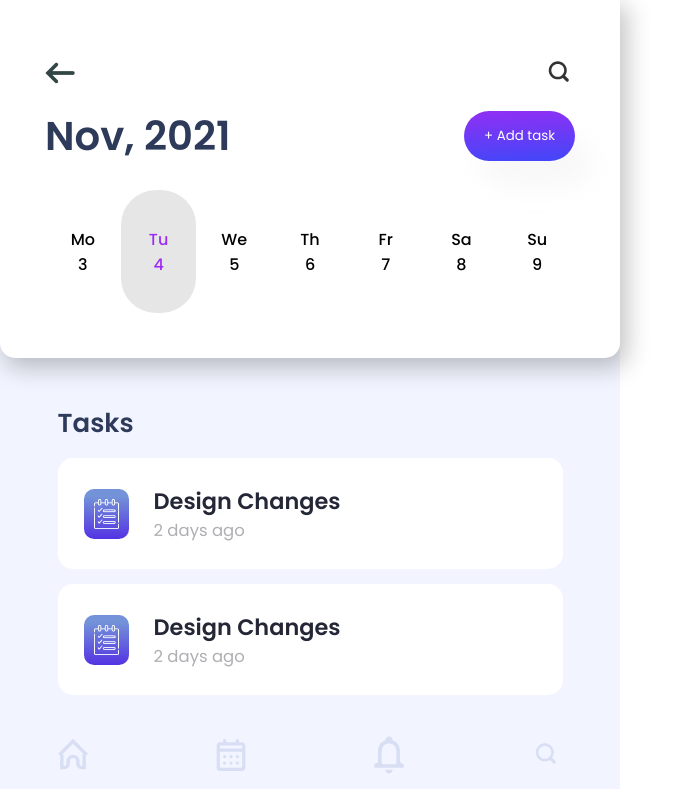
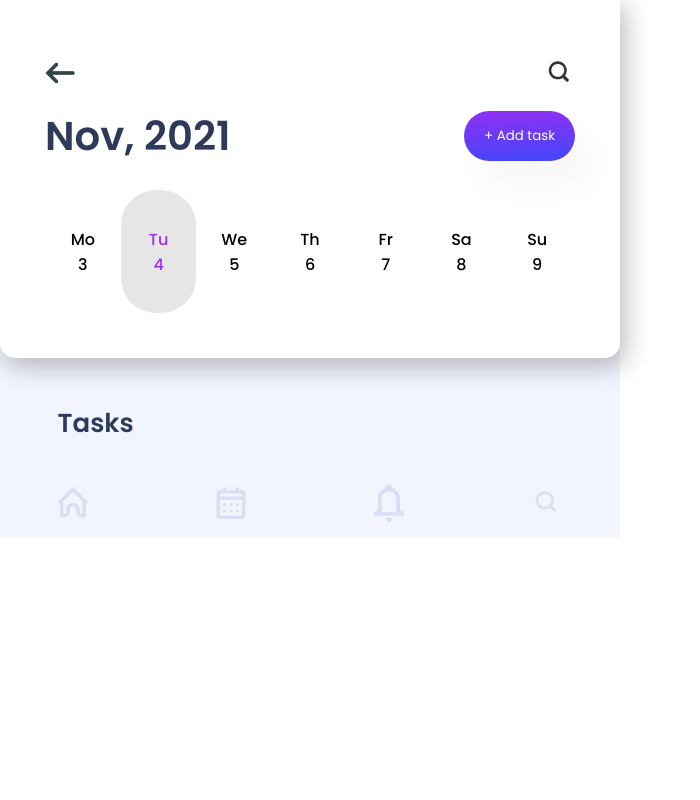
Before and after one commit to AsliddinHamrayev/Todo, a Vue app: page /tasks in a window 1280 px wide. Shown: the whole page, without its empty margins (0-700 px from the left). Built offline with nearby package versions, Linux system fonts and the light colour scheme; the HTML template or start-up script is replaced by a standard one.

Commit message:
Add task

```diff
--- a/package.json
+++ b/package.json
@@ -8,6 +8,7 @@
     "lint": "vue-cli-service lint"
   },
   "dependencies": {
+    "npm": "^8.1.4",
     "swiper": "^7.3.1",
     "vue": "^2.6.11",
     "vue-carousel-card": "^2.0.0",
--- a/src/App.vue
+++ b/src/App.vue
@@ -3,6 +3,12 @@
     <router-view/>
   </div>
 </template>
+
+<script>
+export default {
+
+}
+</script>
 
 <style>
 @import url('https://fonts.googleapis.com/css2?family=Fira+Sans:wght@200;300;400;500;600&display=swap');
--- a/src/components/Progress.vue
+++ b/src/components/Progress.vue
@@ -3,19 +3,11 @@
       <div class="container">
           <div class="progress-content">
               <div class="task-box">
-                  <div class="card-task">
+                  <div class="card-task" v-for="(note, index) in notes" :key="index">
                       <img src="../assets/10.png" class="task__img" alt="">
                       <div class="task-text-box">
-                          <h1 class="task-text__title">Design Changes</h1>
-                          <h4 class="task-text__description">2 days ago</h4>
-                      </div>
-                  </div>
-
-                  <div class="card-task">
-                      <img src="../assets/10.png" class="task__img" alt="">
-                      <div class="task-text-box">
-                          <h1 class="task-text__title">Design Changes</h1>
-                          <h4 class="task-text__description">2 days ago</h4>
+                          <h1 class="task-text__title">{{ note.Name }}</h1>
+                          <h4 class="task-text__description">{{ note.Date }}</h4>
                       </div>
                   </div>
               </div>
@@ -27,7 +19,7 @@
 
 <script>
 export default {
-
+//  props: notes,
 }
 </script>
 
--- a/src/router/index.js
+++ b/src/router/index.js
@@ -13,7 +13,6 @@ const routes = [
   {
     path: '/tasks',
     name: 'Task',
-
     component: function () {
       return import('../views/Tasks.vue')
     }
--- a/src/views/CreateTask.vue
+++ b/src/views/CreateTask.vue
@@ -21,11 +21,11 @@
                         </svg>
                     </i></button>
             </div>
+            <div class="form" @submit.prevent="AddNewNote">
             <h1 class="name__title">Name</h1>
-            <input type="text" class="input__name" placeholder="Task name">
+            <input type="text" class="input__name" placeholder="Task name" v-model="NoteName">
             <h1 class="name__title">Date</h1>
-            <input type="number" class="input__name" placeholder="Date">
-        </div>
+            <input type="number" class="input__name" placeholder="Date" v-model="NoteDate">
 
         <div class="content-bottom">
             <div class="time-box">
@@ -43,6 +43,7 @@
             <p class="main__text">Lorem ipsum dolor sit amet, er adipiscing elit, sed dianummy nibh euismod dolor sit
                 amet, er adipiscing elit, sed dianummy nibh euismod.</p>
 
+
             <h1 class="main__title">Category</h1>
             <div class="category-box">
                 <button class="btn__category">Design</button>
@@ -52,7 +53,19 @@
                 <button class="btn__category">Testing</button>
                 <button class="btn__category">Quick call</button>
             </div>
-            <button class="btn__main">Create Task</button>
+            <button type="submit" class="btn__main" @click="AddNewNote">Create Task</button>
+        </div>
+            <div class="task" v-for="(note, index) in notes" :key="index">
+                <p>{{note.Name}}</p>
+                <p>{{note.Date}}</p>
+                <button class="delete" @click="RemoveNote">Delete</button>
+            </div>
+
+
+        </div>
+
+
+
         </div>
 
 
@@ -62,6 +75,47 @@
 <script>
     export default {
 
+        data() {
+            return {
+                NoteName:'',
+                NoteDate: '',
+                notes: [],
+            }
+        },
+        methods: {
+            AddNewNote() {
+                console.log(this.NoteDate, this.NoteName);
+                this.notes.push({
+                    Name: this.NoteName,
+                    Date: this.NoteDate,
+                });
+
+                this.NoteName = '';
+                this.NoteDate = '';
+            },
+
+            RemoveNote(index) {
+                this.notes.splice(index, 1)
+            },
+        },
+
+
+        mounted() {
+            const initNotes = localStorage.getItem('note');
+            const notes = JSON.parse(initNotes ? initNotes : "[]");
+            console.log(notes);
+            this.notes = notes
+        },
+
+        watch: {
+            notes: {
+                deep: true,
+                handler() {
+                    const notes = this.notes;
+                    localStorage.setItem('note', JSON.stringify(notes))
+                }
+            }
+        }
     }
 </script>
 
@@ -98,6 +152,12 @@
         font-weight: 600;
         font-size: 20px;
     }
+
+
+    .task {
+        color: #000;
+    }
+
 
     .input__name {
         background-color: transparent;
--- a/src/views/Tasks.vue
+++ b/src/views/Tasks.vue
@@ -69,6 +69,7 @@ name: "Tasks",
     Footer,
     Progress,
   },
+
 
   methods:{
 
```
Also changed, not shown: 1 other file (tests, documents, lock files or other folders).
